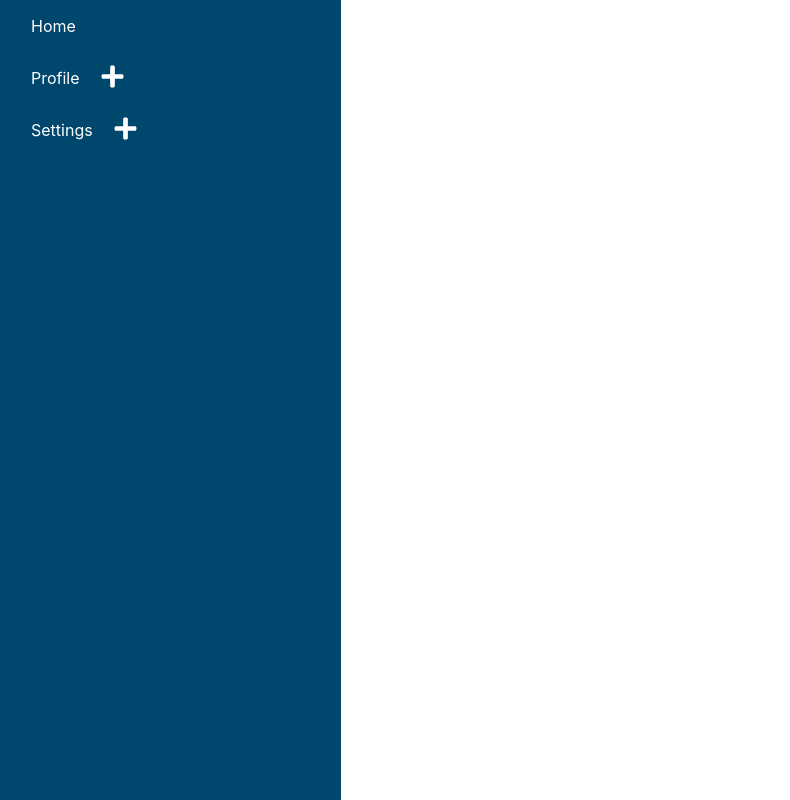
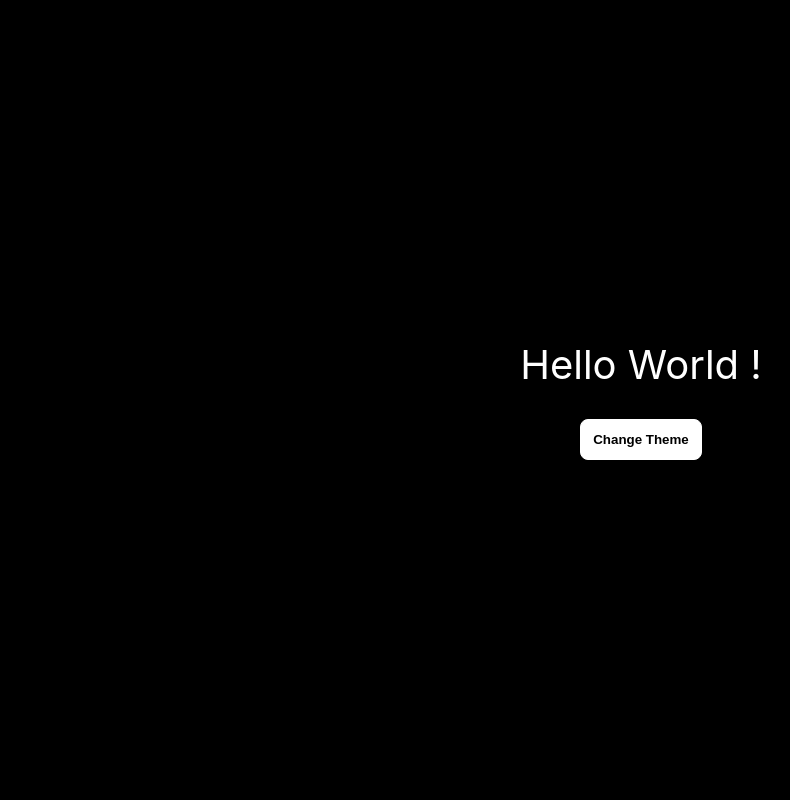
Before and after one commit to Gnanasekar03/ReactJs_Projects, a React (Create React App) app in the folder project1/: page / in a window 1280 px wide. Shown: the whole page, without its empty margins (9-799 px from the left). Built offline with nearby package versions, Linux system fonts and the light colour scheme.

Commit message:
added dark theme Mode Project

```diff
--- a/project1/src/App.js
+++ b/project1/src/App.js
@@ -6,6 +6,7 @@
 import menus from './Components/tree-view/data';
 import RandomColor from './Components/randomColor';
 import StarRating from './Components/star-rating';
+import LightDarkMode from './Components/light-dark-mode';
 
 function App() {
   return (
@@ -27,7 +28,11 @@
       {/* <LoadMoreData/> */}
 
        {/* Tree view component/menu UI component / recursive navigation menu */}
-      <TreeView menus={menus} />
+      {/* <TreeView menus={menus} /> */}
+
+        {/* light and dark theme switch */}
+      <LightDarkMode/>
+
 
 
 
--- /dev/null
+++ b/project1/src/Components/light-dark-mode/index.jsx
@@ -0,0 +1,21 @@
+import useLocalStroage from './useLocalStorage';
+import './theme.css'
+
+export default function LightDarkMode() {
+  const [theme, setTheme] = useLocalStroage("theme", "dark");
+
+  function handleToggleTheme() {
+    setTheme(theme === "light" ? "dark" : "light");
+  }
+
+  console.log(theme);
+
+  return (
+    <div className="light-dark-mode" data-theme={theme}>
+      <div className="container">
+        <p>Hello World !</p>
+        <button onClick={handleToggleTheme}>Change Theme</button>
+      </div>
+    </div>
+  );
+}
--- /dev/null
+++ b/project1/src/Components/light-dark-mode/theme.css
@@ -0,0 +1,47 @@
+
+:root {
+    --background: #ffffff;
+    --text-primary: #000;
+    --button-bg: #000;
+    --button-text: #ffffff;
+  }
+
+  [data-theme="dark"] {
+    --background: #000000;
+    --text-primary: #fff;
+    --button-bg: #fff;
+    --button-text: #000;
+  }
+  .light-dark-mode {
+    background-color: var(--background);
+    height: 100vh;
+    display: flex;
+    flex-direction: column;
+    justify-content: center;
+    font-size: 20px;
+    transition: all 0.5s;
+  }
+
+  .light-dark-mode .container {
+    display: flex;
+    justify-content: center;
+    align-items: center;
+    flex-direction: column;
+    gap: 30px;
+  }
+
+  .light-dark-mode .container p {
+    color: var(--text-primary);
+    font-size: 40px;
+    margin: 0px;
+  }
+
+  .light-dark-mode .container button {
+    background-color: var(--button-bg);
+    border: 1px solid var(--button-bg);
+    color: var(--button-text);
+    padding: 12px;
+    border-radius: 8px;
+    font-weight: 600;
+    cursor: pointer;
+  }
--- /dev/null
+++ b/project1/src/Components/light-dark-mode/useLocalStorage.jsx
@@ -0,0 +1,25 @@
+import { useEffect } from "react";
+import { useState } from "react";
+
+export default function useLocalStroage(key, defaultValue) {
+  const [value, setValue] = useState(() => {
+    let currentValue;
+
+    try {
+      currentValue = JSON.parse(
+        localStorage.getItem(key) || String(defaultValue)
+      );
+    } catch (error) {
+      console.log(error);
+      currentValue = defaultValue;
+    }
+
+    return currentValue;
+  });
+
+  useEffect(() => {
+    localStorage.setItem(key, JSON.stringify(value));
+  }, [key, value]);
+
+  return [value, setValue];
+}
```
